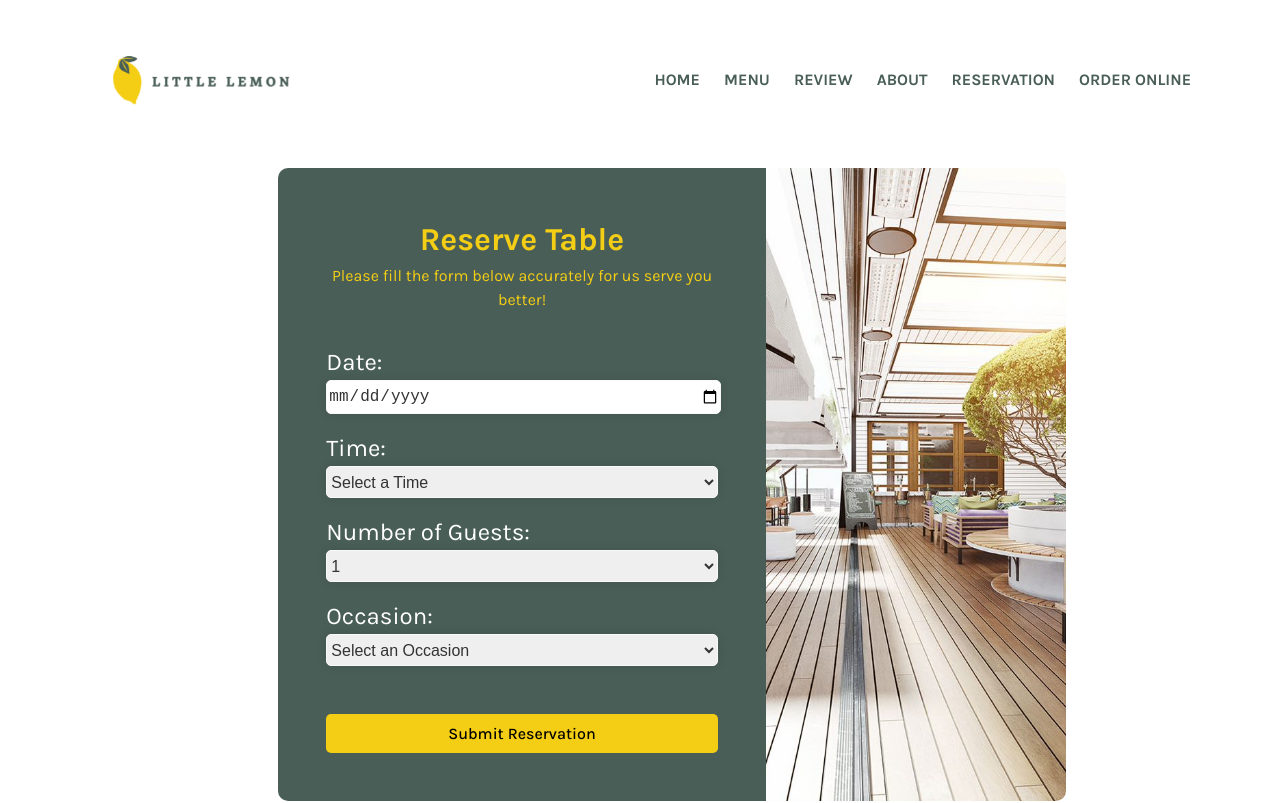
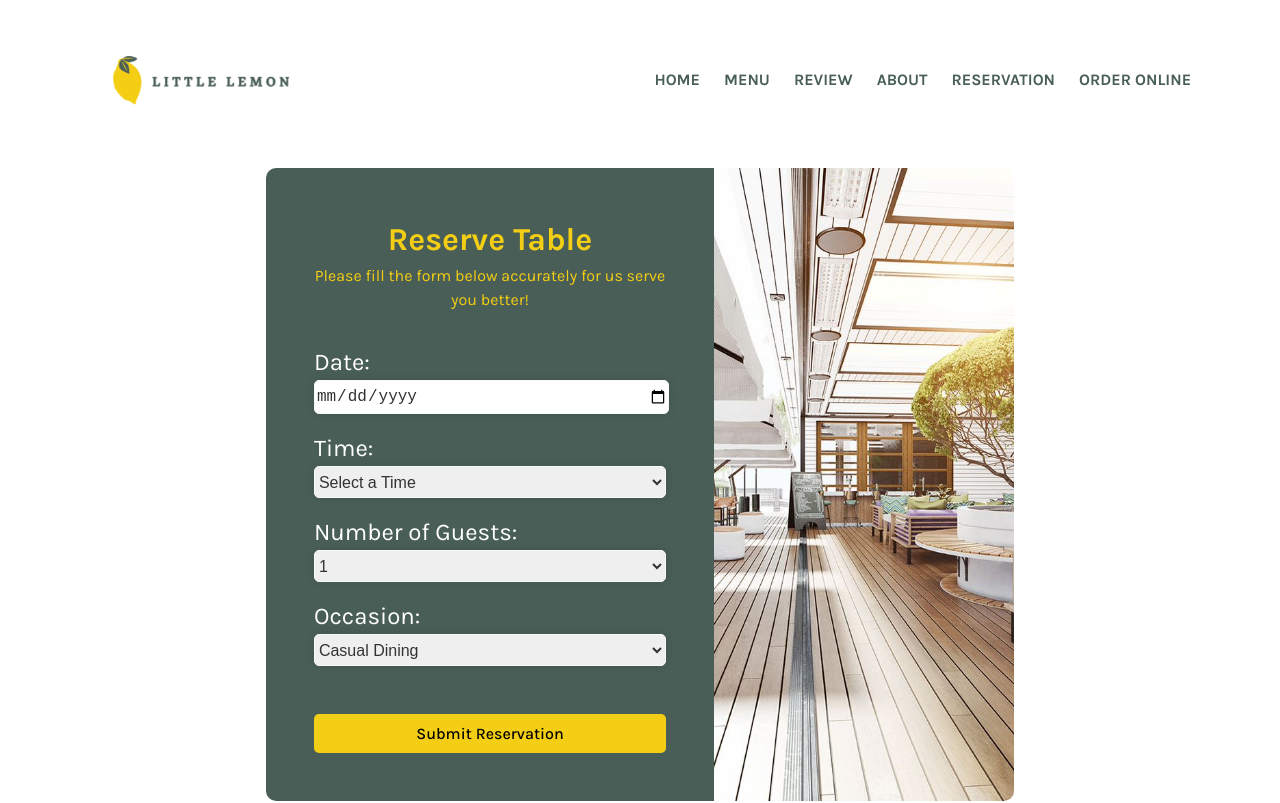
Before and after one commit to freshwaterlemon/little-lemon-meta-capstone, a React (Vite) app: page /reservation in a window 1280 px wide. Shown: the top 803 px of the page. Built offline with nearby package versions, Linux system fonts and the light colour scheme; a web font is replaced by a local one.

Commit message:
state mangement for booking form

```diff
--- a/src/components/BookingForm/BookingForm.css
+++ b/src/components/BookingForm/BookingForm.css
@@ -58,7 +58,7 @@
     justify-content: center;
     margin: 2rem auto;
     padding: 0.5rem 2rem;
-    width: 100%;
+    width: 90%;
 }
 
 .form-image {
--- a/src/components/BookingForm/BookingForm.jsx
+++ b/src/components/BookingForm/BookingForm.jsx
@@ -1,50 +1,26 @@
-import React, { useState } from 'react';
+import React from 'react';
 import './BookingForm.css'
 import restaurant from '../../assets/restaurant.jpg';
 
-const BookingForm = () => {
-    const [date, setDate] = useState('');
-    const [time, setTime] = useState('');
-    const [guests, setGuests] = useState('1');
-    const [occasion, setOccasion] = useState('none');
+const BookingForm = ({
+    date,
+    setDate,
+    time,
+    setTime,
+    guests,
+    setGuests,
+    occasion,
+    setOccasion,
+    availableTimeSlots,
+    guestOptions,
+    occasionOptions,
+    handleSubmit,
+    dispatch
+}) => {
 
-    const availableTimeSlots = [
-        "17:00", "18:00", "19:00", "20:00", "21:00", "22:00"
-    ];
-
-    const guestOptions = Array.from({ length: 10 }, (_, i) => (i + 1).toString());
-
-    const occasionOptions = [
-        { value: 'none', label: 'Select an Occasion' },
-        { value: 'casual', label: 'Casual Dining' },
-        { value: 'birthday', label: 'Birthday' },
-        { value: 'anniversary', label: 'Anniversary' },
-        // Add more occasions here
-    ];
-
-    const handleSubmit = (event) => {
-        event.preventDefault();
-        const bookingData = {
-            date,
-            time,
-            guests: parseInt(guests), // Convert guests to a number
-            occasion
-        };
-
-        // Handle form data (e.g., send it to a server)
-        console.log(bookingData);
-
-        // Example: Send data to a server using fetch API
-        // fetch('/your-server-endpoint', {
-        //     method: 'POST',
-        //     headers: {
-        //         'Content-Type': 'application/json'
-        //     },
-        //     body: JSON.stringify(bookingData)
-        // })
-        // .then(response => response.json())
-        // .then(data => console.log(data))
-        // .catch(error => console.error('Error:', error));
+    const handleDateChange = (event) => {
+        setDate(event.target.value);
+        dispatch({ type: 'UPDATE_TIMES', date: event.target.value });
     };
 
     return (
@@ -55,10 +31,10 @@ const BookingForm = () => {
                     <p>Please fill the form below accurately for us serve you better!</p>
                     <form onSubmit={handleSubmit}>
                         <label>Date:</label>
-                        <input type="date" value={date} onChange={(e) => setDate(e.target.value)} required />
+                        <input type="date" value={date} onChange={handleDateChange} required />
 
                         <label>Time:</label>
-                        <select value={time} onChange={(e) => setTime(e.target.value)}>
+                        <select value={time} onChange={(e) => setTime(e.target.value)} required>
                             <option value="">Select a Time</option>
                             {availableTimeSlots.map((slot, index) => (
                                 <option key={index} value={slot}>{slot}</option>
@@ -73,7 +49,7 @@ const BookingForm = () => {
                         </select>
 
                         <label>Occasion:</label>
-                        <select value={occasion} onChange={(e) => setOccasion(e.target.value)}>
+                        <select value={occasion} onChange={(e) => setOccasion(e.target.value)} required>
                             {occasionOptions.map((option, index) => (
                                 <option key={index} value={option.value}>{option.label}</option>
                             ))}
--- a/src/components/Reservation/Reservation.jsx
+++ b/src/components/Reservation/Reservation.jsx
@@ -1,13 +1,99 @@
-import React from 'react'
+import React, { useReducer, useState } from 'react';
 import './Reservation.css'
 import BookingForm from '../BookingForm/BookingForm'
 
+const initializeTimes = () => {
+    return {
+        availableTimeSlots: [
+            "17:00", "18:00", "19:00", "20:00", "21:00", "22:00"
+        ]
+    };
+};
+
+const updateTimes = (state, action) => {
+    // Example logic to update available times based on the date
+    if (action.date === '2025-03-19') { // Example date
+        return {
+            availableTimeSlots: ["18:00", "19:00", "20:00"]
+        };
+    } else {
+        return {
+            availableTimeSlots: state.availableTimeSlots
+        };
+    }
+};
+
+
+const reducer = (state, action) => {
+    switch (action.type) {
+        case 'UPDATE_TIMES':
+            return updateTimes(state, action);
+        default:
+            return state;
+    }
+};
+
 const Reservation = () => {
-  return (
-    <>
-        <BookingForm />
-    </>
-  )
-}
+    const [date, setDate] = useState('');
+    const [time, setTime] = useState('');
+    const [guests, setGuests] = useState('1');
+    const [occasion, setOccasion] = useState('none');
 
-export default Reservation
+    const [state, dispatch] = useReducer(reducer, initializeTimes());
+
+    const guestOptions = Array.from({ length: 10 }, (_, i) => (i + 1).toString());
+
+    const occasionOptions = [
+        { value: 'casual', label: 'Casual Dining' },
+        { value: 'birthday', label: 'Birthday' },
+        { value: 'anniversary', label: 'Anniversary' },
+        // Add more occasions here
+    ];
+
+    const handleSubmit = (event) => {
+        event.preventDefault();
+        const bookingData = {
+            date,
+            time,
+            guests: parseInt(guests), // Convert guests to a number
+            occasion
+        };
+
+        // Handle form data (e.g., send it to a server)
+        console.log(bookingData);
+
+        // Example: Send data to a server using fetch API
+        // fetch('/your-server-endpoint', {
+        //     method: 'POST',
+        //     headers: {
+        //         'Content-Type': 'application/json'
+        //     },
+        //     body: JSON.stringify(bookingData)
+        // })
+        // .then(response => response.json())
+        // .then(data => console.log(data))
+        // .catch(error => console.error('Error:', error));
+    };
+
+    return (
+        <>
+            <BookingForm
+                date={date}
+                setDate={setDate}
+                time={time}
+                setTime={setTime}
+                guests={guests}
+                setGuests={setGuests}
+                occasion={occasion}
+                setOccasion={setOccasion}
+                availableTimeSlots={state.availableTimeSlots}
+                guestOptions={guestOptions}
+                occasionOptions={occasionOptions}
+                handleSubmit={handleSubmit}
+                dispatch={dispatch}
+            />
+        </>
+    );
+};
+
+export default Reservation;
```
